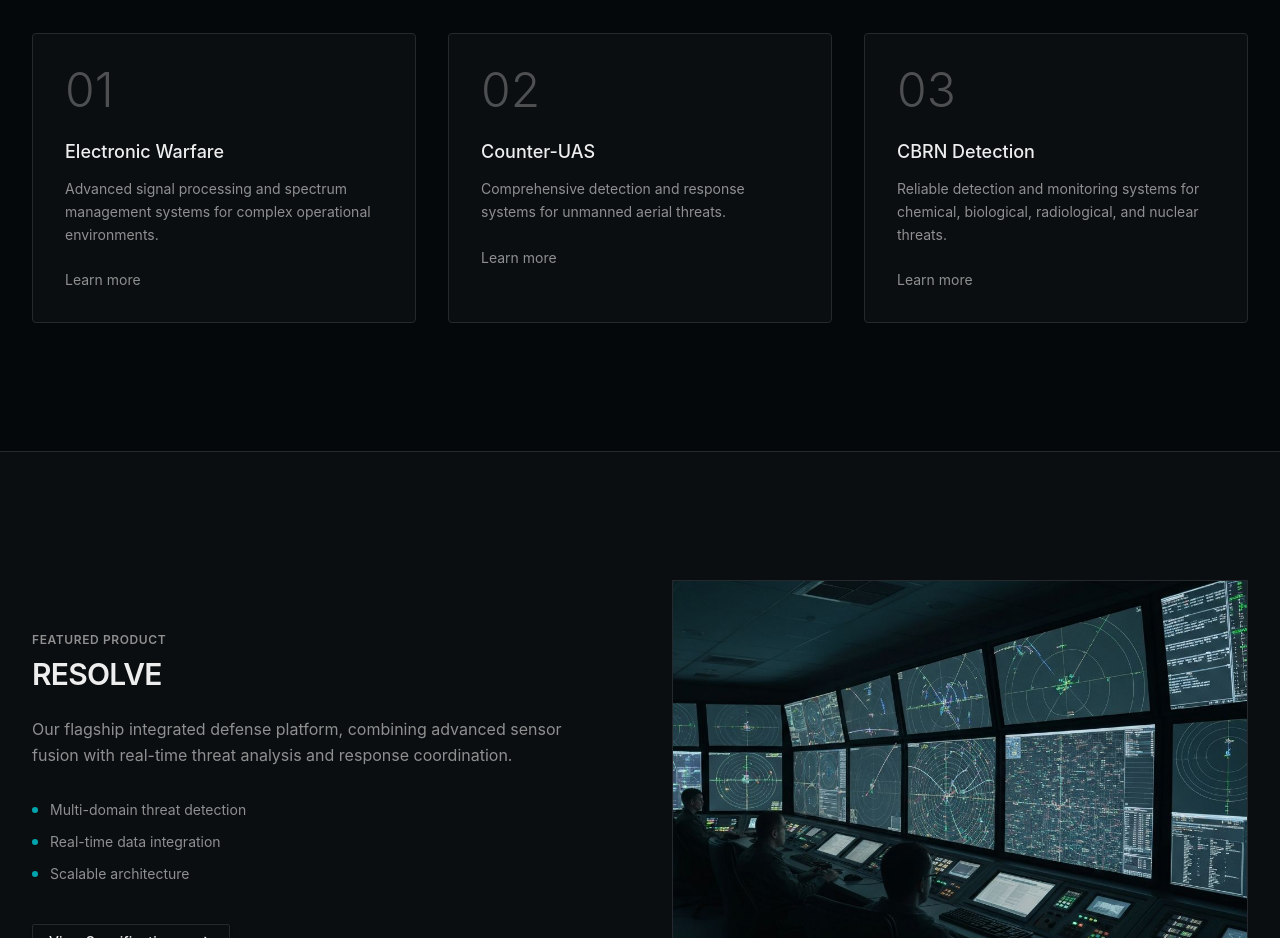
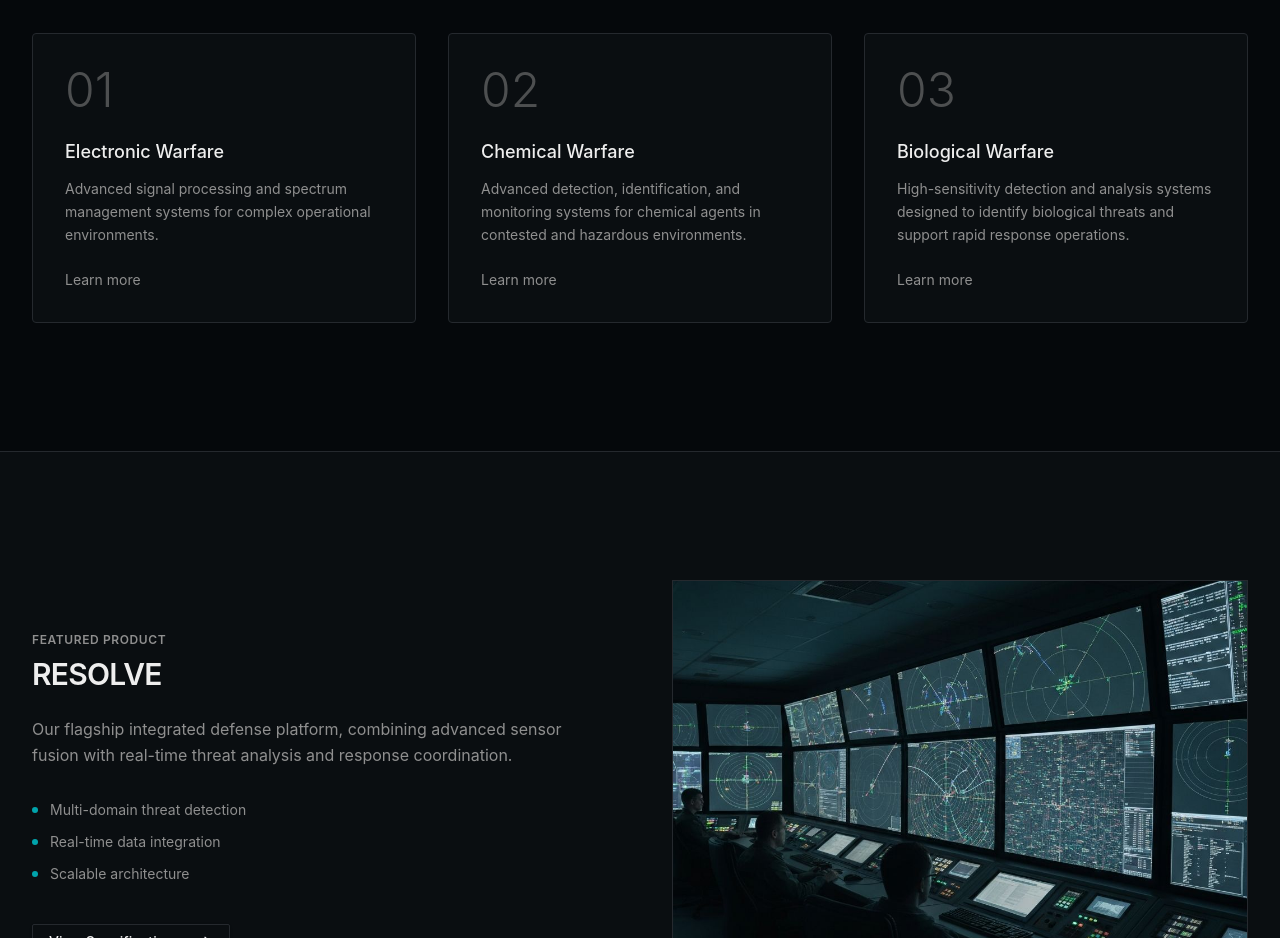
Before and after one commit to allstring/ebt-web-platform, a React (Vite) app: page / in a window 1280 px wide. Shown: the part 1020-1958 px from the top of the page. Built offline with nearby package versions, Linux system fonts and the light colour scheme.

Commit message:
feat: update Home page to replace Counter-UAS with Chemical Warfare and adjust Biological Warfare description

```diff
--- a/src/pages/Home.tsx
+++ b/src/pages/Home.tsx
@@ -10,19 +10,21 @@ import dark_defense_room from "@/assets/images/dark_defense_room.jpg"
 const solutions = [
   {
     title: "Electronic Warfare",
-    description: "Advanced signal processing and spectrum management systems for complex operational environments.",
+    description:
+      "Advanced signal processing and spectrum management systems for complex operational environments.",
     href: "/solution/electronic-warfare",
   },
   {
-    title: "Counter-UAS",
-    description: "Comprehensive detection and response systems for unmanned aerial threats.",
-    href: "/solution/counter-uas",
+    title: "Chemical Warfare",
+    description:
+      "Advanced detection, identification, and monitoring systems for chemical agents in contested and hazardous environments.",
+    href: "/solution/chemical-warfare",
   },
   {
-    title: "CBRN Detection",
+    title: "Biological Warfare",
     description:
-      "Reliable detection and monitoring systems for chemical, biological, radiological, and nuclear threats.",
-    href: "/solution/cbrn",
+      "High-sensitivity detection and analysis systems designed to identify biological threats and support rapid response operations.",
+    href: "/solution/biological-warfare",
   },
 ]
 
```
